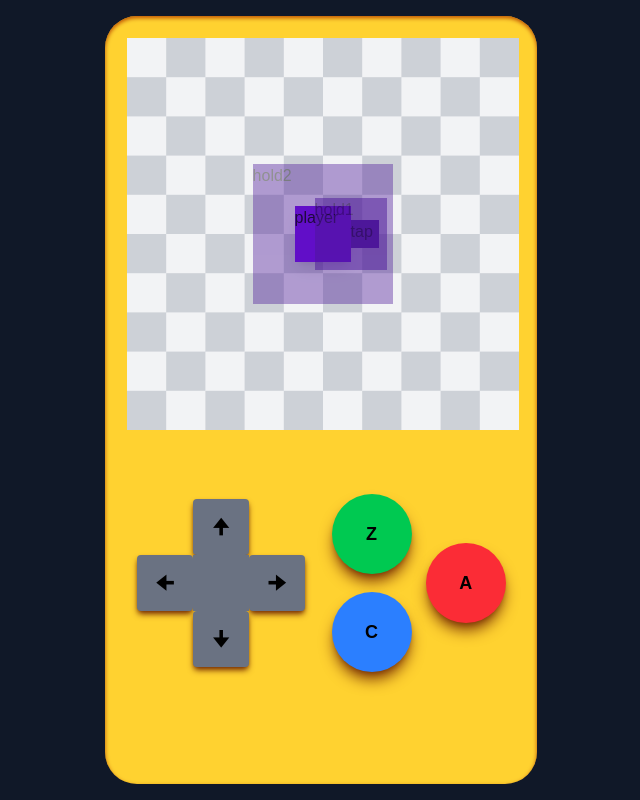
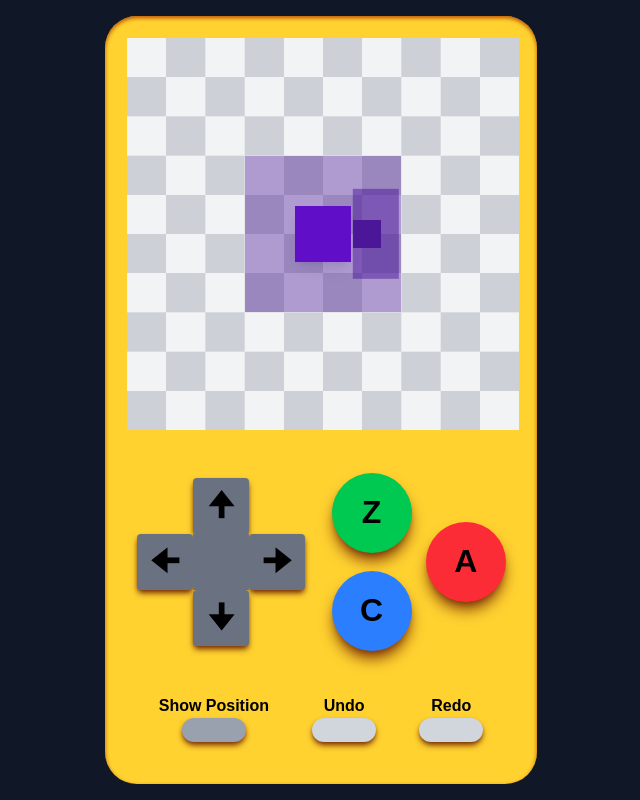
Before and after one commit to nammonman/flippy-hero, a Next.js app in the folder flippyhero/: page / in a window 1280 px wide. Shown: the whole page, without its empty margins (319-959 px from the left). Built offline with nearby package versions, Linux system fonts and the light colour scheme.

Commit message:
fix font size and add option buttons

```diff
--- a/flippyhero/src/app/page.js
+++ b/flippyhero/src/app/page.js
@@ -13,11 +13,17 @@ function getOverlappingTile(attackElement) {
 
 function isOverEdge(attackElement) {
   const rect = attackElement.getBoundingClientRect();
-  const pointAtPlayerEdge = [rect.left + rect.width/2, rect.top + rect.height/2]
+  const centerPoint = [rect.left + rect.width/2, rect.top + rect.height/2]
 
-  const overlappingElements = document.elementsFromPoint(centerPoint);
+  const overlappingElements = document.elementsFromPoint(centerPoint[0], centerPoint[1]);
+
+  const flippable = overlappingElements.find(el => el.getAttribute('tag') === 'flippable');
+  if (flippable) {
+    return false
+  }
+
   const edge = overlappingElements.find(el => el.getAttribute('tag') === 'edge');
-  return flippable ? flippable : null;
+  return edge ? true : false;
 }
 
 function getOverlappingTiles(attackElement) {
@@ -58,21 +64,21 @@ function PlayerCharacter() {
           left: `${playerPosition.x}%`,
           transform: `translate(-50%, -50%) rotate(${playerDirection}deg)`
         }}
-      >player
+      >
         <div
-          className={`absolute top-[50%] left-[125%] z-40 bg-violet-900 aspect-square ${isWideScreen ? 'h-[5.5vh]' : 'h-[3.5vh]'} transform -translate-x-1/2 -translate-y-1/2`}
+          className={`absolute top-[50%] left-[130%] z-40 bg-violet-900 aspect-square ${isWideScreen ? 'h-[5.5vh]' : 'h-[3.5vh]'} transform -translate-x-1/2 -translate-y-1/2`}
           tag="atk1"
-        >tap</div>
+        ></div>
 
         <div
-          className={`absolute top-[50%] left-[100%] z-40 bg-violet-900 aspect-square ${isWideScreen ? 'h-[13.7vh]' : 'h-[9vh]'} transform -translate-x-1/2 -translate-y-1/2 opacity-50`}
+          className={`absolute top-[50%] left-[145%] z-40 bg-violet-900 ${isWideScreen ? 'h-[17.5vh] w-[8.8vh]' : 'h-[11.3vh] w-[5.8vh]'} transform -translate-x-1/2 -translate-y-1/2 opacity-50`}
           tag="atk2"
-        >hold1</div>
+        ></div>
 
         <div
-          className={`absolute top-[50%] left-[50%] z-40 bg-violet-900 aspect-square ${isWideScreen ? 'h-[27.5vh]' : 'h-[17.5vh]'} transform -translate-x-1/2 -translate-y-1/2 opacity-40`}
+          className={`absolute top-[50%] left-[50%] z-40 bg-violet-900 aspect-square ${isWideScreen ? 'h-[30.5vh]' : 'h-[19.5vh]'} transform -translate-x-1/2 -translate-y-1/2 opacity-40`}
           tag="atk3"
-        >hold2</div>
+        ></div>
 
       </div>
     )
@@ -104,8 +110,8 @@ function GameGrid() {
 
   useEffect(() => {
     const canvas = canvasRef.current;
-    canvas.width = canvas.offsetWidth;
-    canvas.height = canvas.offsetHeight;
+    canvas.width = canvas.offsetWidth *4; // quadruple resolution for saving png
+    canvas.height = canvas.offsetHeight *4;
 
     const ctx = canvas.getContext('2d');
     ctx.imageSmoothingEnabled = false;
@@ -132,15 +138,15 @@ function GameGrid() {
 }
 
 function DPad() {
-  const { isWideScreen, playerDirection, setPlayerDirection, playerPosition, setPlayerPosition } = useGameState();
+  const { isWideScreen, isZoomed, playerDirection, setPlayerDirection, playerPosition, setPlayerPosition } = useGameState();
   const btnSize = isWideScreen ? 'h-[8vh] w-[8vh]' : 'h-[7vh] w-[7vh]';
 
   const pressTimeRef = useRef(null);
 
   const startMove = (degrees, dx = 0, dy = 0) => {
     setPlayerDirection(degrees);
-    const maxSpeed = 2;
-    const acceleration = 0.25;
+    const maxSpeed = 0.5;
+    const acceleration = 0.015;
     let currentSpeed = 0;
 
     pressTimeRef.current = setInterval(() => {
@@ -154,7 +160,7 @@ function DPad() {
         }));
       }
 
-    }, 33.33);
+    }, 1);
 
   };
 
@@ -162,6 +168,30 @@ function DPad() {
     clearInterval(pressTimeRef.current);
     pressTimeRef.current = null;
   };
+
+
+  useEffect(() => {
+    const interval = setInterval(() => {
+      const attackElement = document.querySelector(`[tag="atk1"]`);
+      if (attackElement && isOverEdge(attackElement)) {
+        // teleport the player to the opposite side based on the direction
+        if (playerDirection === 0) {
+          // r-l
+          setPlayerPosition((prev) => ({ ...prev, x: 7 }));
+        } else if (playerDirection === 180) {
+          // l-r
+          setPlayerPosition((prev) => ({ ...prev, x: 93 }));
+        } else if (playerDirection === 90) {
+          // b-t
+          setPlayerPosition((prev) => ({ ...prev, y: 7 }));
+        } else if (playerDirection === 270) {
+          // t-b
+          setPlayerPosition((prev) => ({ ...prev, y: 93 }));
+        }
+      }
+    }, 100);
+    return () => clearInterval(interval);
+  }, [playerDirection, setPlayerPosition]);
 
   return (
     <div className={`relative w-[32vh] left-0 flex flex-col items-center sm:text-xl text-2xl font-black`}>
@@ -172,6 +202,7 @@ function DPad() {
         onMouseLeave={stopMove}
         onTouchStart={() => startMove(90, 0, -2)}
         onTouchEnd={stopMove}
+        style={{ fontSize: 'calc(4vh)' }}
       >🠉</button>
       <div className="flex">
         <button
@@ -181,6 +212,7 @@ function DPad() {
           onMouseLeave={stopMove}
           onTouchStart={() => startMove(180, -2, 0)}
           onTouchEnd={stopMove}
+          style={{ fontSize: 'calc(4vh)' }}
         >🠈</button>
         <div className={`relative z-10 ${btnSize} bg-gray-500`}></div>
         <button
@@ -190,6 +222,7 @@ function DPad() {
           onMouseLeave={stopMove}
           onTouchStart={() => startMove(0, 2, 0)}
           onTouchEnd={stopMove}
+          style={{ fontSize: 'calc(4vh)' }}
         >🠊</button>
       </div>
       <button
@@ -199,6 +232,7 @@ function DPad() {
         onMouseLeave={stopMove}
         onTouchStart={() => startMove(90, 0, 2)}
         onTouchEnd={stopMove}
+        style={{ fontSize: 'calc(4vh)' }}
       >🠋</button>
     </div>
   );
@@ -253,9 +287,11 @@ function ActionButtons() {
         <button
           className={` ${btnSize} bg-green-500 rounded-full shadow-amber-900 shadow-lg active:shadow-sm`}
           onClick={() => setIsZoomed(!isZoomed)}
+          style={{ fontSize: 'calc(4vh)' }}
         >Z</button>
         <button
           className={` ${btnSize} bg-blue-500 rounded-full shadow-amber-900 shadow-lg active:shadow-sm`}
+          style={{ fontSize: 'calc(4vh)' }}
         >C</button>
       </div>
       <div className="relative w-full right-0 flex items-center space-y-[9%] space-x-[9%] text-lg font-black">
@@ -266,10 +302,55 @@ function ActionButtons() {
           //onMouseLeave={stopAttack}
           onTouchStart={startAttack}
           onTouchEnd={attack}
+          style={{ fontSize: 'calc(4vh)' }}
         >A</button>
       </div>
     </div>
   );
+}
+
+function OptionButtons() {
+  const { isWideScreen, isZoomed } = useGameState();
+  if (isWideScreen) {
+    return (
+      <div className={`absolute bottom-[12vh] w-[160vh] flex items-center justify-center text-lg font-bold space-x-[1%]`}>
+        <div className='relative flex flex-col justify-center items-center text-center'>
+            <div style={{ fontSize: 'calc(3vh)' }}>Show Position</div>
+            <button className='bg-gray-400 w-[8vh] h-[3vh] rounded-full shadow-amber-900 shadow-md active:shadow-sm'></button>
+        </div>
+        <div className={`relative w-[89vh] h-[3vh] `}></div>
+        <div className='relative flex flex-col justify-center items-center text-center'>
+            <div style={{ fontSize: 'calc(3vh)' }}>Undo</div>
+            <button className='bg-gray-300 w-[8vh] h-[3vh] rounded-full shadow-amber-900 shadow-md active:shadow-sm'></button>
+        </div>
+        <div className={`relative w-[4vh] h-[3vh] `}></div>
+        <div className='relative flex flex-col justify-center items-center text-center'>
+            <div style={{ fontSize: 'calc(3vh)' }}>Redo</div>
+            <button className='bg-gray-300 w-[8vh] h-[3vh] rounded-full shadow-amber-900 shadow-md active:shadow-sm'></button>
+        </div>
+      </div>
+
+    );
+  }
+  else {
+    return (
+      <div className='relative flex flex-row justify-center items-center w-full space-x-[10%] font-bold'>
+        <div className='relative flex flex-col justify-center items-center text-center'>
+            <div style={{ fontSize: 'calc(2vh)' }}>Show Position</div>
+            <button className='bg-gray-400 w-[8vh] h-[3vh] rounded-full shadow-amber-900 shadow-md active:shadow-sm'></button>
+        </div>
+        <div className='relative flex flex-col justify-center items-center text-center'>
+            <div style={{ fontSize: 'calc(2vh)' }}>Undo</div>
+            <button className='bg-gray-300 w-[8vh] h-[3vh] rounded-full shadow-amber-900 shadow-md active:shadow-sm'></button>
+        </div>
+        <div className='relative flex flex-col justify-center items-center text-center'>
+            <div style={{ fontSize: 'calc(2vh)' }}>Redo</div>
+            <button className='bg-gray-300 w-[8vh] h-[3vh] rounded-full shadow-amber-900 shadow-md active:shadow-sm'></button>
+        </div>
+      </div>
+    );
+  }
+
 }
 
 function SizeIndicator() {
@@ -297,31 +378,37 @@ function Home() {
     return () => window.removeEventListener('resize', checkAspectRatio);
   }, [setIsWideScreen]);
 
+
+
   return (
-    <main className="flex bg-gray-900 w-screen h-screen text-black overflow-hidden justify-center items-center ">
+    <main className="flex bg-gray-900 w-screen h-screen text-black overflow-hidden justify-center items-center" tag="edge">
       {isWideScreen ? (
-        <div className='bg-amber-300 rounded-4xl w-[160vh] h-[90vh] flex items-center shadow-inner shadow-amber-700' tag="edge">
+        <div className='bg-amber-300 rounded-4xl w-[160vh] h-[90vh] flex items-center shadow-inner shadow-amber-50' tag="edge">
           <div className='flex justify-between items-center p-[3%] space-x-[3%] w-full h-full'>
             <DPad/>
-            <div className="relative"> {/* Add this wrapper div */}
+            <div className="relative">
               <GameGrid/>
               <FlipGrid/>
             </div>
             <ActionButtons/>
+
           </div>
+          <OptionButtons/>
         </div>
       ) : (
         <div className='bg-amber-300 rounded-4xl h-[96vh] w-[54vh] justify-center items-center shadow-inner shadow-amber-700' tag="edge">
           <div className='flex justify-between items-center m-[5%] '>
-            <div className="relative"> {/* Add this wrapper div */}
+            <div className="relative">
               <GameGrid/>
               <FlipGrid/>
             </div>
           </div>
-          <div className='flex justify-between items-center mx-[5%] space-x-[3%] my-[15%]'>
+          <div className='flex justify-between items-center mx-[5%] space-x-[3%] mt-[10%] mb-[10%]'>
             <DPad/>
             <ActionButtons/>
+
           </div>
+          <OptionButtons/>
         </div>
       )}
     </main>
```
